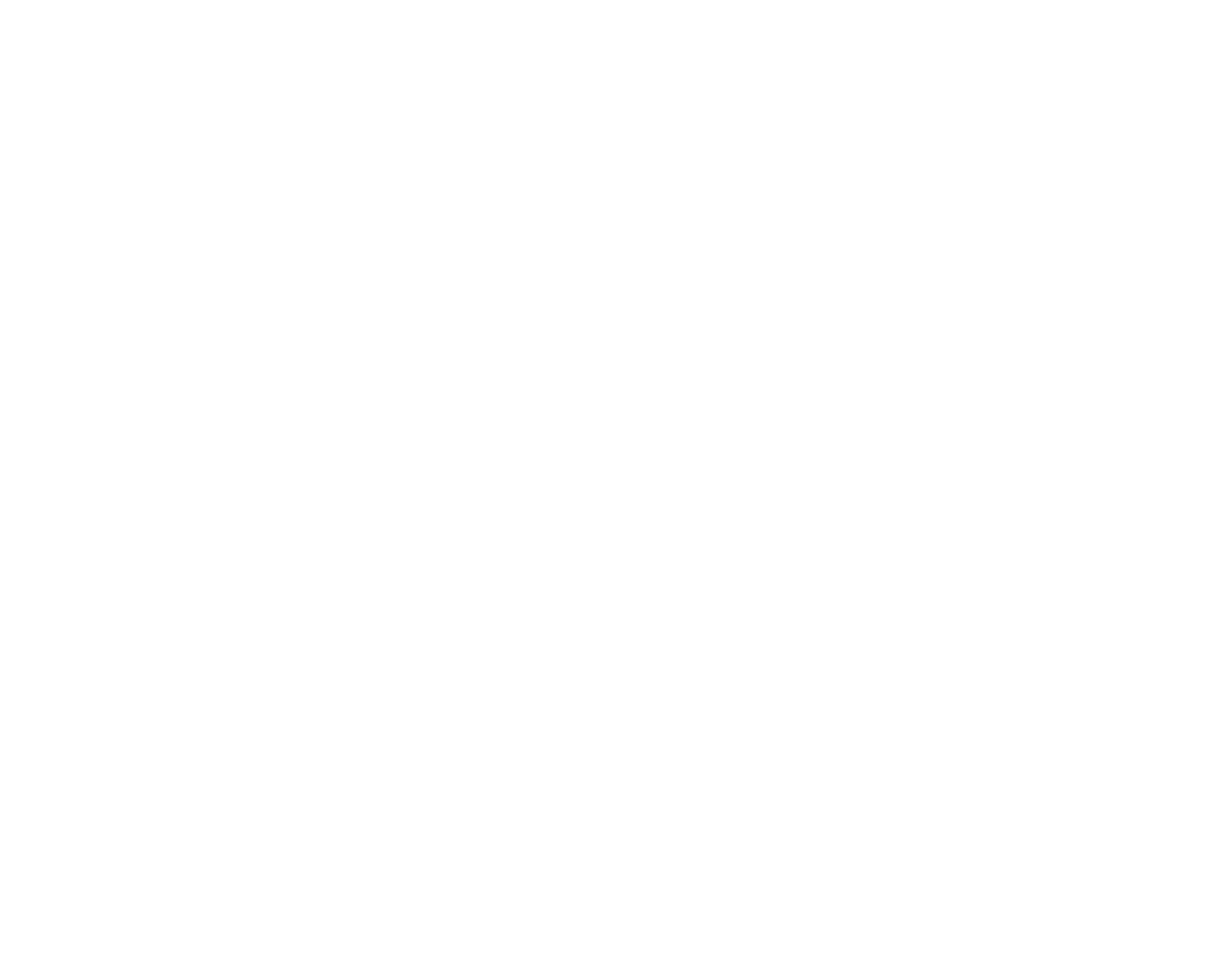
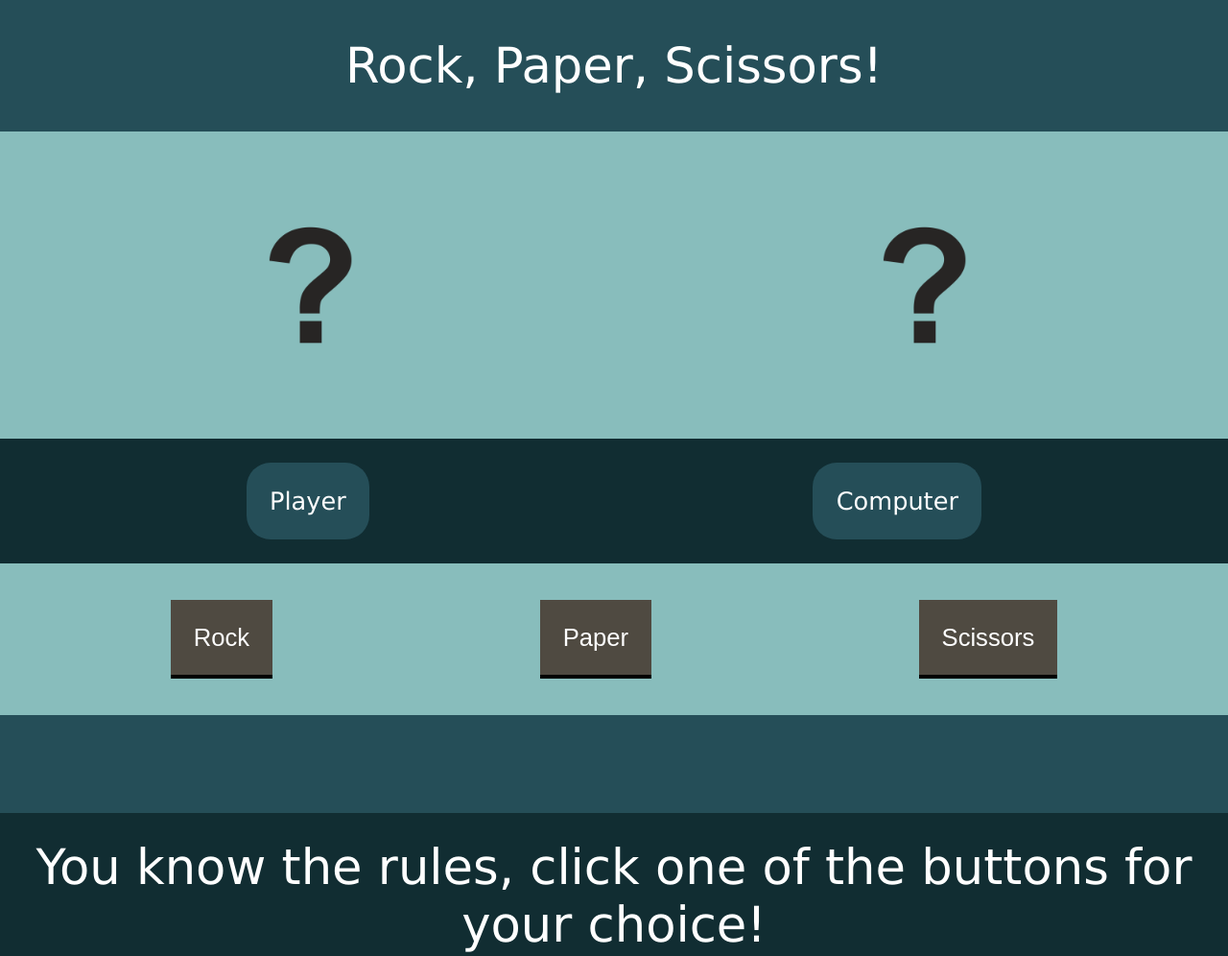
Before and after one commit to Michaelj82/rockpaperscissors, a plain HTML site: page index.html in a window 1280 px wide. Shown: the whole page at 96% size. Before the commit the page ends 800 px from the top, so only its background shows below. Drawn offline with Linux system fonts and the light colour scheme.

Commit message:
made game and UI

```diff
--- a/index.html
+++ b/index.html
@@ -4,9 +4,154 @@
     <meta charset="UTF-8">
     <meta http-equiv="X-UA-Compatible" content="IE=edge">
     <meta name="viewport" content="width=device-width, initial-scale=1.0">
-    <title>test</title>
+    <link rel="stylesheet" href="./style.css">
+    <title>Rock Paper Scissors</title>
 </head>
 <body>
+    <div id="header">
+        Rock, Paper, Scissors!
 
+    </div>
+    <div id="game">
+
+        <div id="game_images">
+            <img id="player" src="./images/questionmark.png">
+            <img id="computer" src="./images/questionmark.png">
+        </div>
+
+        <div id="playerNames">
+            <div class="name">Player</div>
+            <div class="name">Computer</div>
+        </div>
+
+
+
+        <div id="buttons">
+            <button onclick="playRound('rock')">Rock</button>
+            <button onclick="playRound('paper')">Paper</button>
+            <button onclick="playRound('scissors')">Scissors</button>
+
+        </div>
+
+
+
+    </div>
+    <div class="description">
+        <span>You know the rules, click one of the buttons for your choice!</span>
+
+    </div>
+    <script>
+        const gameContainer = document.querySelector('#game');
+
+
+        const content = document.createElement('div');
+        content.classList.add('result');
+        gameContainer.appendChild(content)
+
+        const resultBox = document.createElement('div');
+        resultBox.classList.add('result');
+        gameContainer.appendChild(resultBox);
+
+
+
+        let playerImage = document.getElementById('player');
+        let computerImage = document.getElementById('computer');
+
+
+        let choices = ["rock", "paper", "scissors"]
+
+
+        let playerResults = 0
+
+        let computerResults = 0
+
+        function computerPlay(options){
+            let num = Math.floor(Math.random() * options.length);
+            let chosen = options[num];
+
+            return(chosen)
+
+        }
+
+        function playRound(played){
+            resultBox.textContent = ''
+            content.textContent = ''
+
+
+
+            let computerChoice = computerPlay(choices);
+            let playerChoice = played;
+            let playerResult = NaN
+            let gameSummary = "You played " + played + " and the computer played " + computerChoice + "."
+
+            if (playerChoice == 'rock'){
+                if (computerChoice == 'rock'){
+                    playerResult = 'draw'
+
+                }else if (computerChoice == 'scissors'){
+                    playerResult = 'win'
+                    playerResults++
+
+
+                }else if (computerChoice == 'paper'){
+                    playerResult = 'lost'
+                    computerResults++
+
+                }
+            }else if (playerChoice == 'paper'){
+                if (computerChoice == 'rock'){
+                    playerResult = 'win'
+
+                    playerResults++
+
+
+                }else if (computerChoice == 'paper'){
+                    playerResult = 'draw'
+
+                }else if (computerChoice == 'scissors'){
+                    playerResult = 'lost'
+                    computerResults++
+
+                }
+            }else if (playerChoice == 'scissors'){
+                if (computerChoice == 'rock'){
+                    playerResult = 'lost'
+                    computerResults++
+
+                }else if (computerChoice == 'paper'){
+                    playerResult = 'win'
+
+                    playerResults++
+
+                }else if (computerChoice == 'scissors'){
+                    playerResult = 'draw'
+
+                }
+            }
+
+            playerImage.src = `./images/${playerChoice}.png`;
+            computerImage.src = `./images/${computerChoice}.png`;
+            content.textContent = gameSummary + " You " + playerResult + " that round!!!";
+
+
+            if (playerResults >= 3){
+                resultBox.textContent = `You won ${playerResults} out of a first to 3, therefore, you win! Click another choice to play again!`
+
+                playerResults = 0
+                computerResults = 0
+
+            }else if (computerResults >= 3){
+                 resultBox.textContent = `You won ${playerResults} out of a first to 3, therefore, you lose! Click another choice to play again!`
+                 playerResults = 0
+                 computerResults = 0
+
+            }
+
+        }
+
+
+
+
+    </script>
 </body>
 </html>
--- /dev/null
+++ b/style.css
@@ -0,0 +1,133 @@
+body{
+    display: flex;
+    flex-direction: column;
+    position:absolute;
+    margin: 0px;
+    top:0px;
+    right:0px;
+    bottom:0px;
+    left:0px;
+    font-family: Verdana, Geneva, Tahoma, sans-serif;
+    background-color: #88BDBC;
+
+
+
+}
+
+#game {
+    display: flex;
+    flex-direction: column;
+    justify-content: center;
+    justify-content: center;
+
+
+}
+
+
+
+#header{
+    text-align: center;
+    background-color: #254e58;
+    color: white;
+    font-size: 4vw;
+    padding: 3%;
+
+}
+
+.result{
+    text-align: center;
+    font-size: 2vw;
+    order: 3;
+    background-color: #254E58;
+    color: white;
+    padding: 2%;
+}
+
+.description{
+    background-color: #112d32;
+    text-align: center;
+    font-size: 4vw;
+    color: white;
+    min-height: 40.5vh;
+    order:4;
+    padding: 2%;
+}
+
+#game_images{
+    display: flex;
+    align-items: center;
+    justify-content: space-around;
+    height: 40vh;
+    /* background-image: url(./images/tabletop.png); */
+    top:0px;
+    right:0px;
+    overflow:hidden;
+    order: 0;
+
+
+
+}
+
+#game_images > img{
+    width: 20%;
+    object-fit: contain;
+    vertical-align: middle;
+
+
+}
+
+
+#playerNames{
+    display: flex;
+    order:1;
+    justify-content: space-around;
+    /* height: 50; */
+
+    background-color: #112d32;
+    color: white;
+    padding: 2%;
+
+}
+
+#playerNames .name{
+    background-color: #254e58;
+    padding: 2%;
+    font-size: 2vw;
+    border-radius: 25px;
+}
+
+
+#buttons{
+    display: flex;
+    align-items: center;
+    justify-content: space-around;
+    margin: 3%;
+    order: 2;
+
+}
+
+
+#buttons button{
+    font-size: 2vw;
+    background-color: #4f4a41;
+    border: none;
+    color: white;
+    padding: 2%;
+    text-align: center;
+    display: inline-block;
+    /* border-radius: 25px; */
+    border-bottom: solid 4px;
+    border-bottom-color: black;
+
+}
+
+#buttons button:hover{
+    background-color: #6e6658;
+}
+
+#buttons button:active{
+    background-color: #6e6658;
+    border-width: 2px;
+    position: relative;
+    top:2px;
+}
```
Also changed, not shown: images/check.png (added), images/paper.png (added), images/questionmark.png (added), images/rock.png (added), images/scissors.png (added), images/tabletop.png (added).
